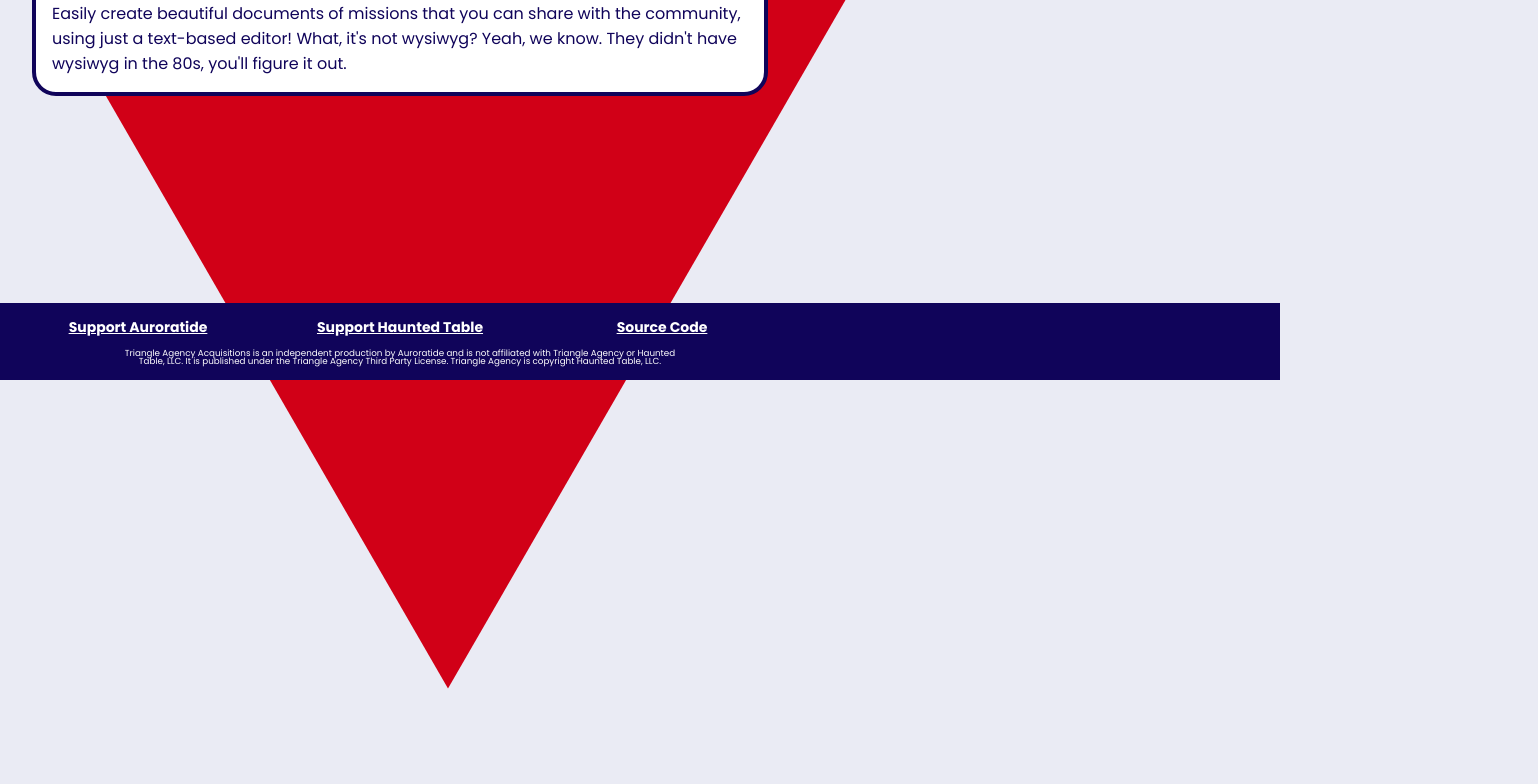
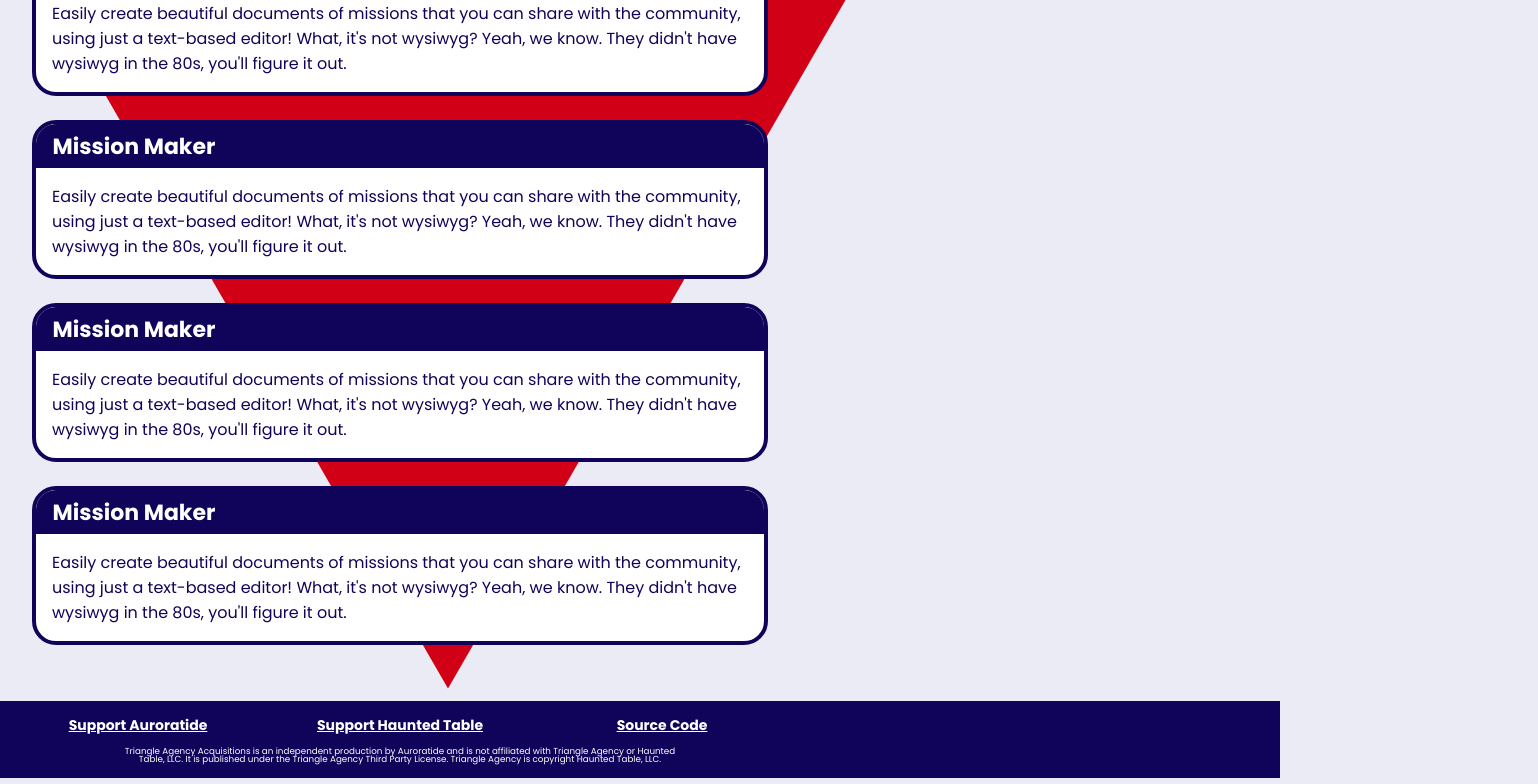
Before and after one commit to Auroratide/triangle-agency-acquisitions, a SvelteKit app: page / in a window 1280 px wide. Shown: the part 420-1204 px from the top of the page, 1538 px wide, since content can reach past the window. Built offline with nearby package versions, Linux system fonts and the light colour scheme.

Commit message:
Trying to figure out how to stop scrolling madness

```diff
--- a/src/lib/ToolCard/ToolCard.svelte
+++ b/src/lib/ToolCard/ToolCard.svelte
@@ -24,6 +24,7 @@
 		background: var(--bg);
 		inline-size: 100%;
 		position: relative;
+		margin: 0 0 1.5em 0;
 		transition:
 			border-color 0.125s ease-in-out,
 			transform 0.125s ease-in-out,
--- a/src/routes/+page.svelte
+++ b/src/routes/+page.svelte
@@ -33,6 +33,21 @@
 					href="/mission-maker"
 					description="Easily create beautiful documents of missions that you can share with the community, using just a text-based editor! What, it's not wysiwyg? Yeah, we know. They didn't have wysiwyg in the 80s, you'll figure it out."
 				/>
+				<ToolCard
+					title="Mission Maker"
+					href="/mission-maker"
+					description="Easily create beautiful documents of missions that you can share with the community, using just a text-based editor! What, it's not wysiwyg? Yeah, we know. They didn't have wysiwyg in the 80s, you'll figure it out."
+				/>
+				<ToolCard
+					title="Mission Maker"
+					href="/mission-maker"
+					description="Easily create beautiful documents of missions that you can share with the community, using just a text-based editor! What, it's not wysiwyg? Yeah, we know. They didn't have wysiwyg in the 80s, you'll figure it out."
+				/>
+				<ToolCard
+					title="Mission Maker"
+					href="/mission-maker"
+					description="Easily create beautiful documents of missions that you can share with the community, using just a text-based editor! What, it's not wysiwyg? Yeah, we know. They didn't have wysiwyg in the 80s, you'll figure it out."
+				/>
 			</nav>
 		</main>
 	</div>
@@ -44,10 +59,11 @@
 		position: relative;
 		display: flex;
 		flex-direction: column;
-		max-inline-size: 1920px;
+		max-inline-size: min(1920px, 100%);
 		min-block-size: 100vh;
 		margin-inline: auto;
 		container-type: inline-size;
+		overflow: hidden;
 	}
 
 	.bg {
```
